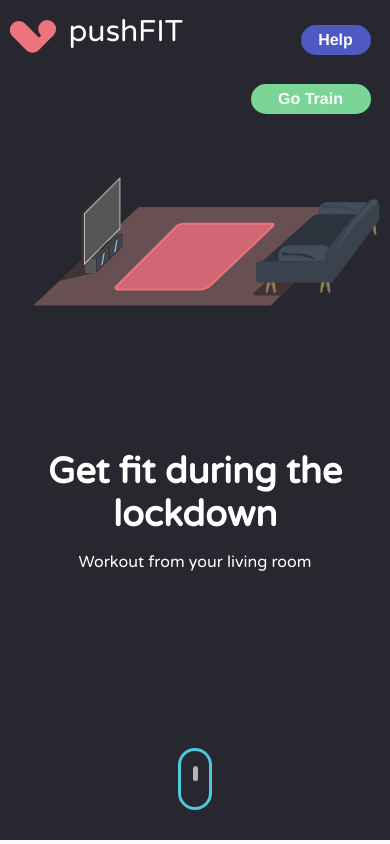
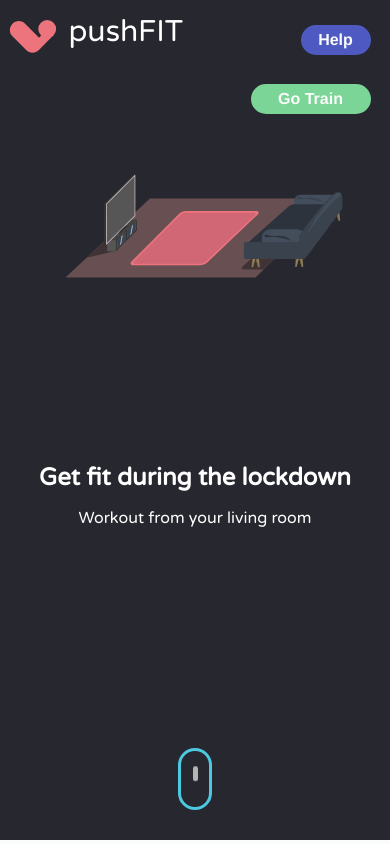
Before and after one commit to lewisharris/pushFIT, a React (Create React App) app: page /#/ in a window 390 px wide. Shown: the top 844 px of the page. Built offline with nearby package versions, Linux system fonts and the light colour scheme.

Commit message:
sizing change on hero

```diff
--- a/src/components/siteComponents/Hero.scss
+++ b/src/components/siteComponents/Hero.scss
@@ -19,14 +19,15 @@
 }
 
 .hero-image{
-    max-height:30vh;
+    max-width:80vw;
+    margin:0px auto;
     -ms-flex-negative:2;
         flex-shrink:2;
     padding-top:10vh;
 }
 
 .hero-header{
-    font-size:8vh;
+    font-size:7vh;
     text-align: center;
     -ms-flex-negative: 2;
         flex-shrink: 2;
@@ -46,7 +47,7 @@
         max-height:40vh;
     }
     .hero-header{
-        font-size:36px;
+        font-size:24px;
         color:white;
     }
 
```
